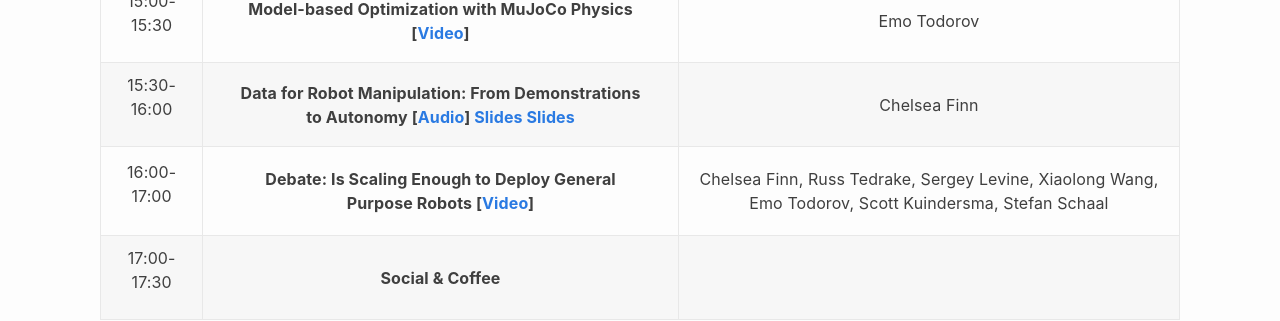
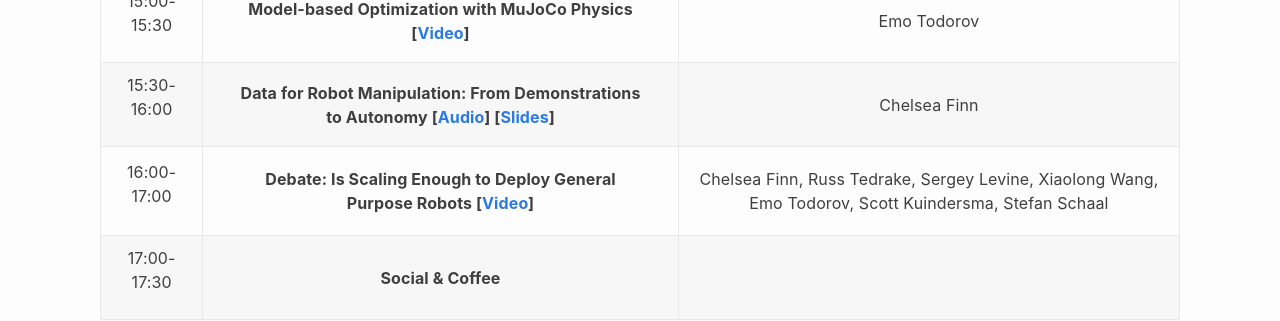
Before and after one commit to corl2023deployable/corl2023deployable.github.io, a Jekyll site: the page built from schedule.md, in a window 1280 px wide and 900 px high, scrolled down 1050 px. Shown: the part 153-474 px from the top of the window. Built offline with Jekyll 4.4.1, drawn with Linux system fonts in a browser that asks for light colours.

Commit message:
removed repeat

```diff
--- a/_layouts/schedule.html
+++ b/_layouts/schedule.html
@@ -29,10 +29,7 @@ layout: default
 						  [<a href="{{ scheduleitem.audio_url }}" target="_blank">Audio</a>]
 							{% endif %}
 						  {% if scheduleitem.slides %}
-						  <a href="{{ scheduleitem.slides | prepend: '/assets/slides/' | prepend: site.baseurl | prepend: site.url }}" target="_blank">Slides</a>
-						  {% endif %}
-						  {% if scheduleitem.slides %}
-						  <a href="{{ scheduleitem.slides | prepend: '/assets/slides/' | prepend: site.baseurl | prepend: site.url }}" target="_blank">Slides</a>
+						  [<a href="{{ scheduleitem.slides | prepend: '/assets/slides/' | prepend: site.baseurl | prepend: site.url }}" target="_blank">Slides</a>]
 						  {% endif %}
 						  {% if scheduleitem.slides_url %}
 						  [<a href="{{ scheduleitem.slides_url }}" target="_blank">Slides</a>]
```
